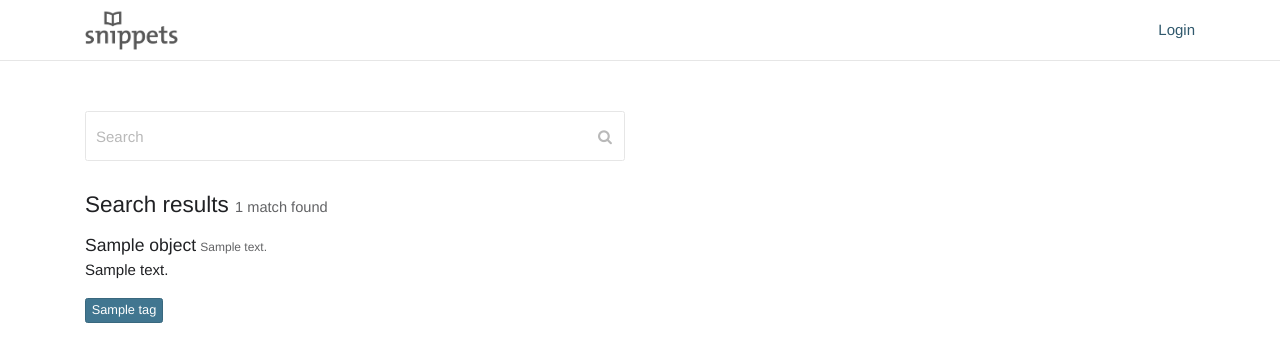
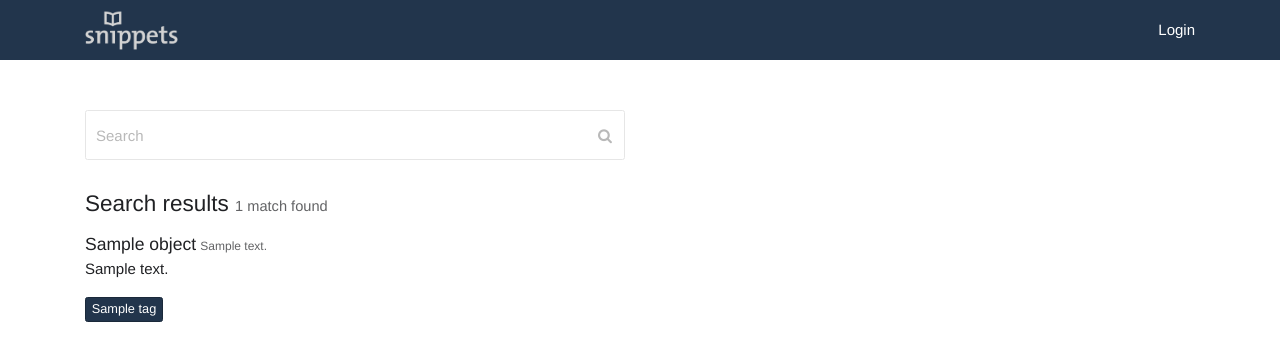
Before and after one commit to AccentDesign/snippets, a Django app: template docs/templates/docs/search.html in a window 1280 px wide. Shown: the top 362 px of the page. Run offline with Django 3.2, Linux system fonts and the light colour scheme; the template is opened without the code that fills it: most values are stand-ins (such as "Sample title", 1, 10 or a date in 2020); parts of the project's set-up code (start-up, migrations or seed data) failed here and were passed over.

Commit message:
css tweaks

```diff
--- a/static/scss/_variables.scss
+++ b/static/scss/_variables.scss
@@ -18,7 +18,7 @@ $code-font-size:                1.5rem;
 $colors: (
     // required base colours
     "white":                      rgb(255, 255, 255),
-    "primary":                    rgb(65, 118, 144),
+    "primary":                    rgb(34, 53, 76),
 
     // custom
     "cinnabar":                   rgb(220, 53, 69),
@@ -30,9 +30,6 @@ $body-background:               rgb(255, 255, 255);
 $code-background:               rgb(250, 251, 252);
 $font-color:                    rgb(32, 33, 36);
 
-// links
-$link-color:                    darken(map-get($colors, "primary"), 10%);
-
 // buttons
 $buttons: (
     // name                     color                             font-color
--- a/static/scss/module/_card.scss
+++ b/static/scss/module/_card.scss
@@ -4,9 +4,10 @@
 .card-solitude {
   background: color("solitude");
   transition: $link-transition;
+  color: color("primary");
 
   &:hover {
-    color: color("primary");
+    color: color-darken("primary", $darken-hover-percent);
   }
 
   [class*="icon-"]:before {
--- a/static/scss/module/_layout.scss
+++ b/static/scss/module/_layout.scss
@@ -4,8 +4,7 @@
 
 /* header */
 header {
-  background: color("white");
-  border-bottom: 1px solid $border-color;
+  background: color("primary");
 
   .container {
     height: 6rem;
@@ -27,6 +26,10 @@ header {
     li + li {
       margin-left: 2rem;
     }
+
+    li > a {
+      color: color("white")
+    }
   }
 
 }
@@ -47,7 +50,7 @@ header {
 .home {
 
   .banner {
-    background: color("primary");
+    background: color-lighten("primary", 2%);
     padding-top: 8rem;
     padding-bottom: 8rem;
   }
--- a/templates/partials/header.html
+++ b/templates/partials/header.html
@@ -1,7 +1,7 @@
 {% load i18n static %}
 <header>
     <div class="container d-flex align-items-center">
-        <a href="/"><img class="header-logo" src="{% static 'dist/images/logo.png' %}"></a>
+        <a href="/"><img class="header-logo" src="{% static 'dist/images/logo-white.png' %}"></a>
         <div class="ml-auto">
             <ul class="nav">
                 {% if user.is_authenticated %}
```
Also changed, not shown: static/dist/css/karma.css, static/dist/css/karma.min.css, static/dist/images/logo-white.png (added), 2 other files.
